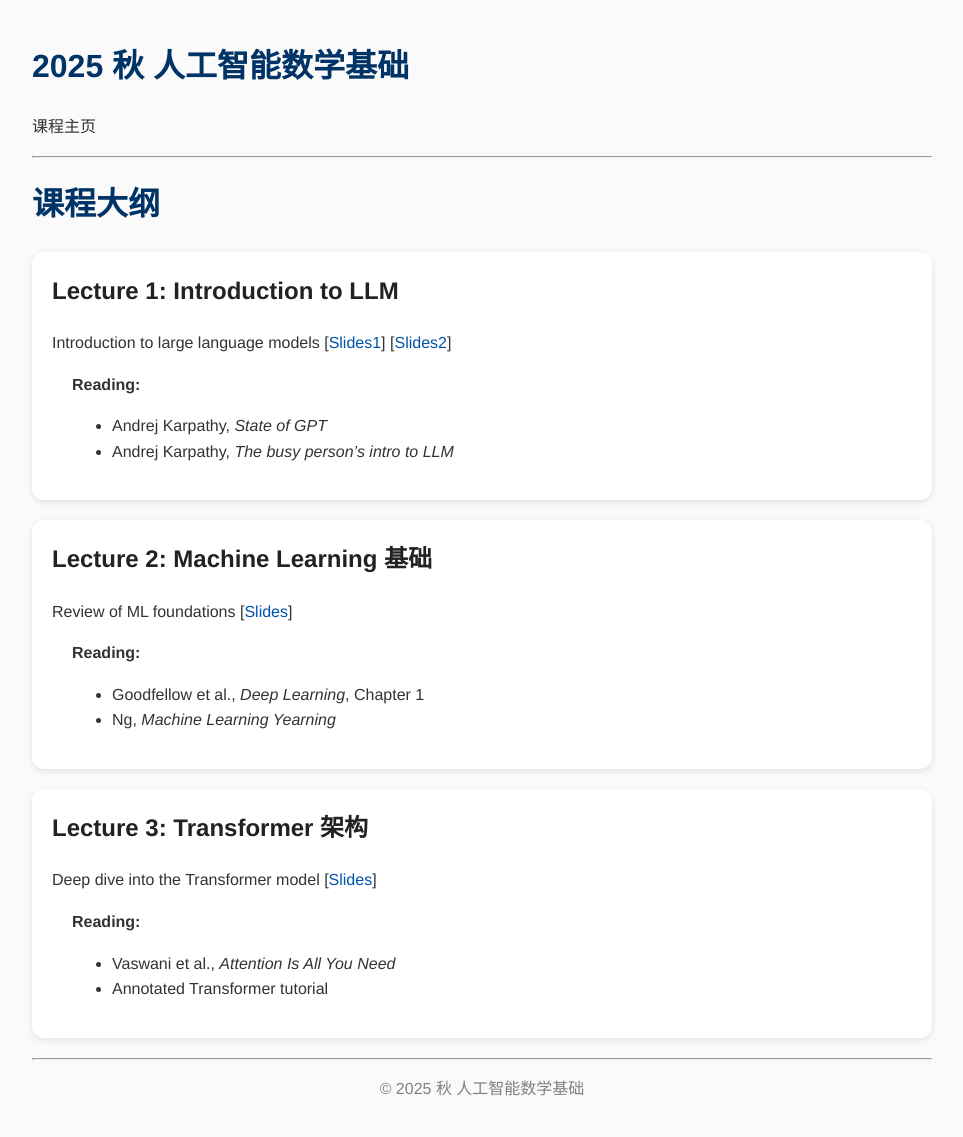
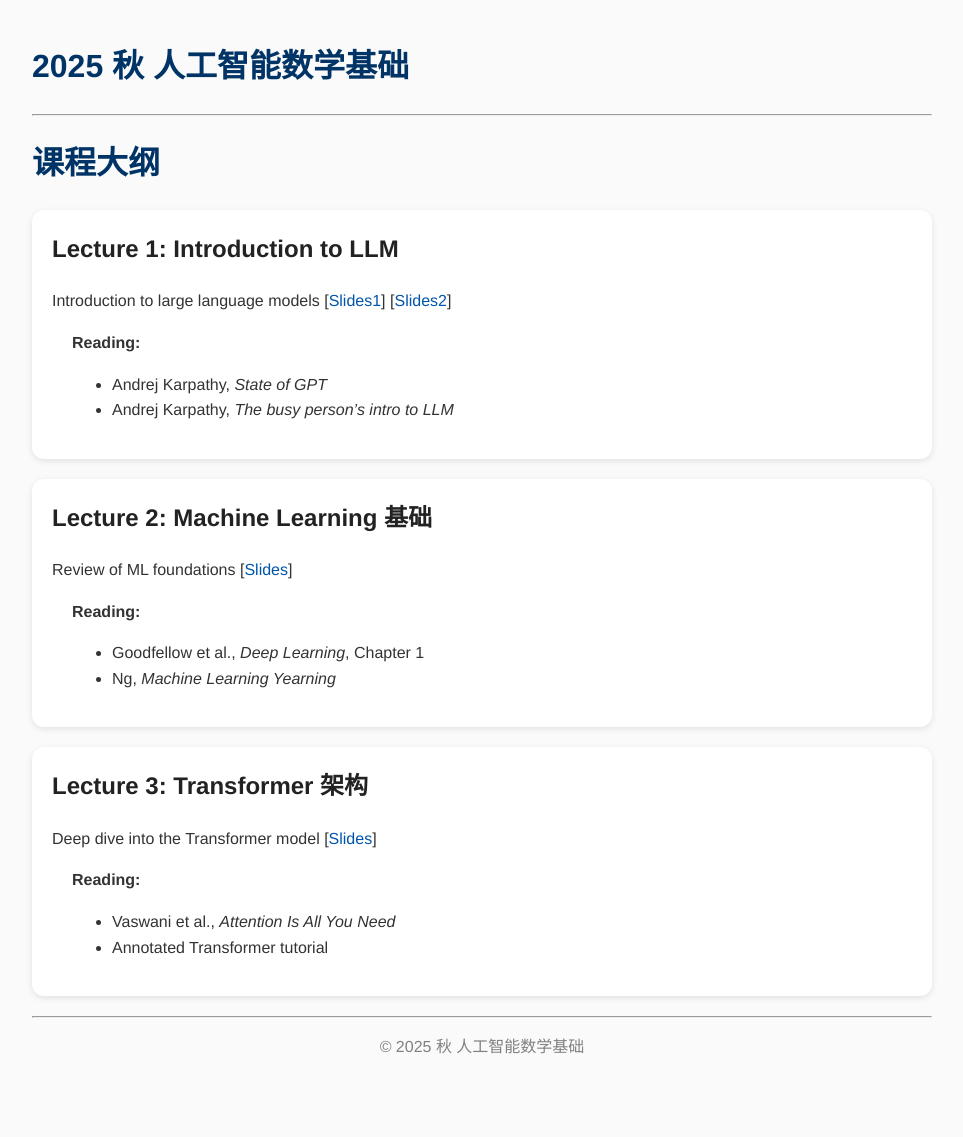
Before and after one commit to pkumelon/Mathematical-Fountations-of-AI, a Jekyll site: the page built from index.md, in a window 1280 px wide. Shown: the whole page, without its empty margins (158-1121 px from the left). Built offline with Jekyll 4.4.1, drawn with Linux system fonts in a browser that asks for light colours; after the commit the page ends 1096 px from its top, so only the background shows below that.

Commit message:
Update default.html

```diff
--- a/_layouts/default.html
+++ b/_layouts/default.html
@@ -8,7 +8,6 @@
 <body>
   <header>
     <h1>2025 秋 人工智能数学基础</h1>
-    <p>课程主页</p>
     <hr>
   </header>
 
```
